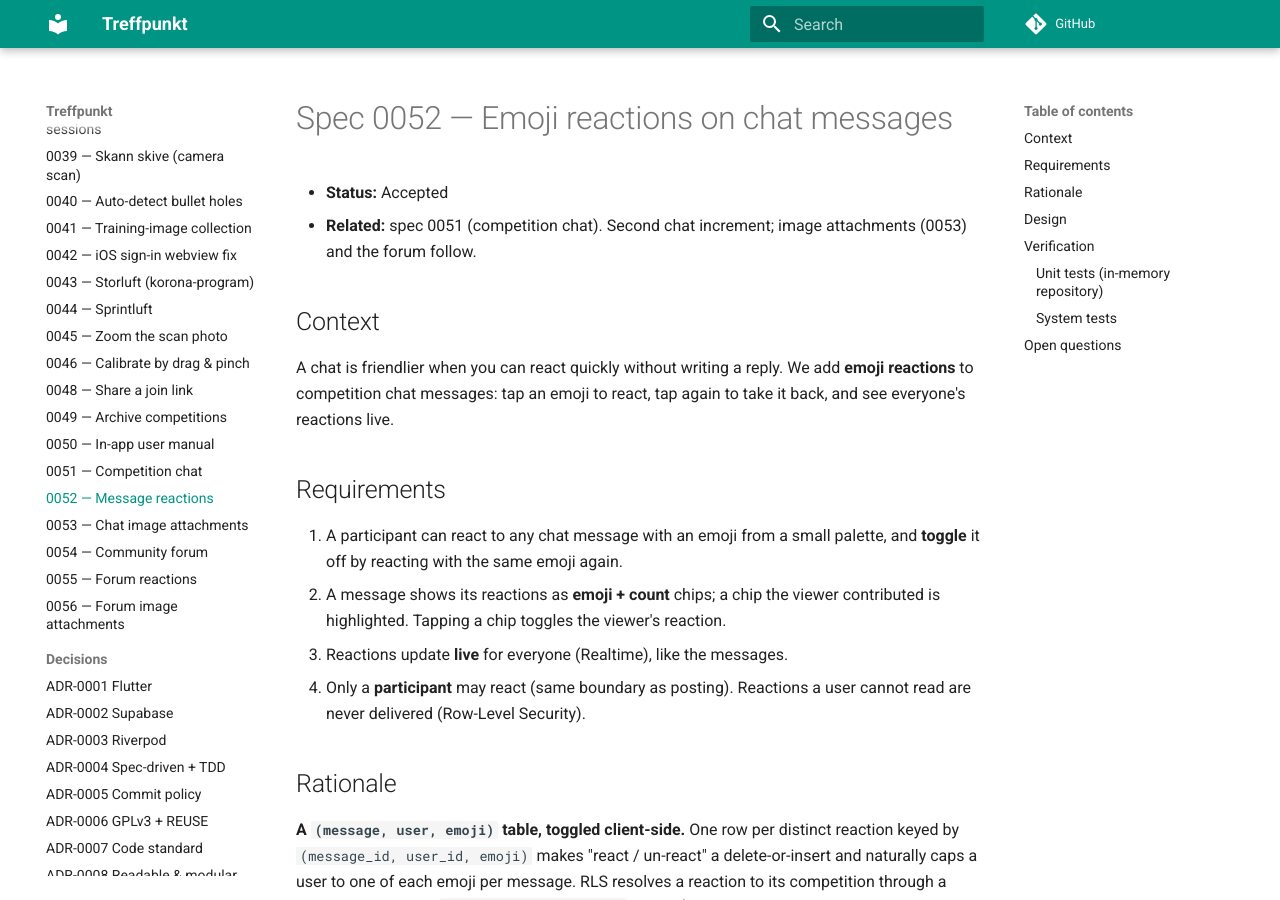
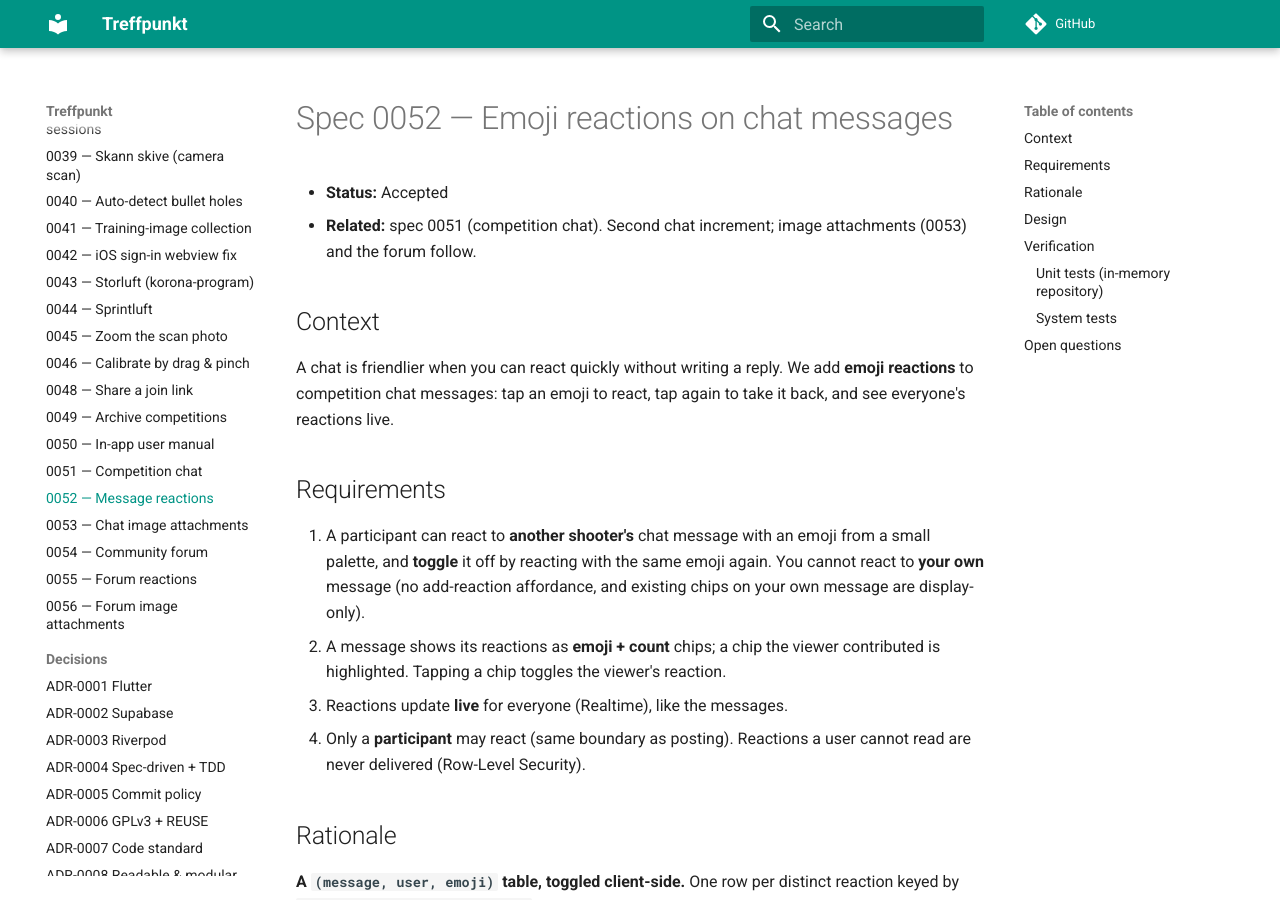
Before and after one commit to roykollensvendsen/treffpunkt, an MkDocs documentation site: the page built from docs/specs/0052-message-reactions.md, in a window 1280 px wide and 900 px high. Built offline with MkDocs 1.6.1 and Material for MkDocs 9.7.7, drawn with Linux system fonts in a browser that asks for light colours; comment, search, counter and statistics services are not loaded.

Commit message:
fix(reactions): don't allow reacting to your own messages
A user reported (in the forum) that reacting with an emoji to your own
message doesn't make sense. So in a competition chat and in the forum
(threads and replies), the add-reaction button is now hidden on your own
posts, and the reaction chips on your own posts are display-only (you can
still see who reacted, you just can't add or toggle your own). You react to
other people's posts, as before. UI-only; no backend change.

See specs 0052 and 0055.

```diff
--- a/docs/specs/0052-message-reactions.md
+++ b/docs/specs/0052-message-reactions.md
@@ -10,8 +10,10 @@
 again to take it back, and see everyone's reactions live.
 
 ## Requirements
-1. A participant can react to any chat message with an emoji from a small
-   palette, and **toggle** it off by reacting with the same emoji again.
+1. A participant can react to **another shooter's** chat message with an emoji
+   from a small palette, and **toggle** it off by reacting with the same emoji
+   again. You cannot react to **your own** message (no add-reaction affordance,
+   and existing chips on your own message are display-only).
 2. A message shows its reactions as **emoji + count** chips; a chip the viewer
    contributed is highlighted. Tapping a chip toggles the viewer's reaction.
 3. Reactions update **live** for everyone (Realtime), like the messages.
```
Also changed, not shown: docs/CHANGELOG.md (+4 -0 lines), docs/specs/0055-forum-reactions.md (+4 -2 lines), docs/user/competitions.md (+3 -2 lines), docs/user/forum.md (+4 -3 lines), 4 other files.
